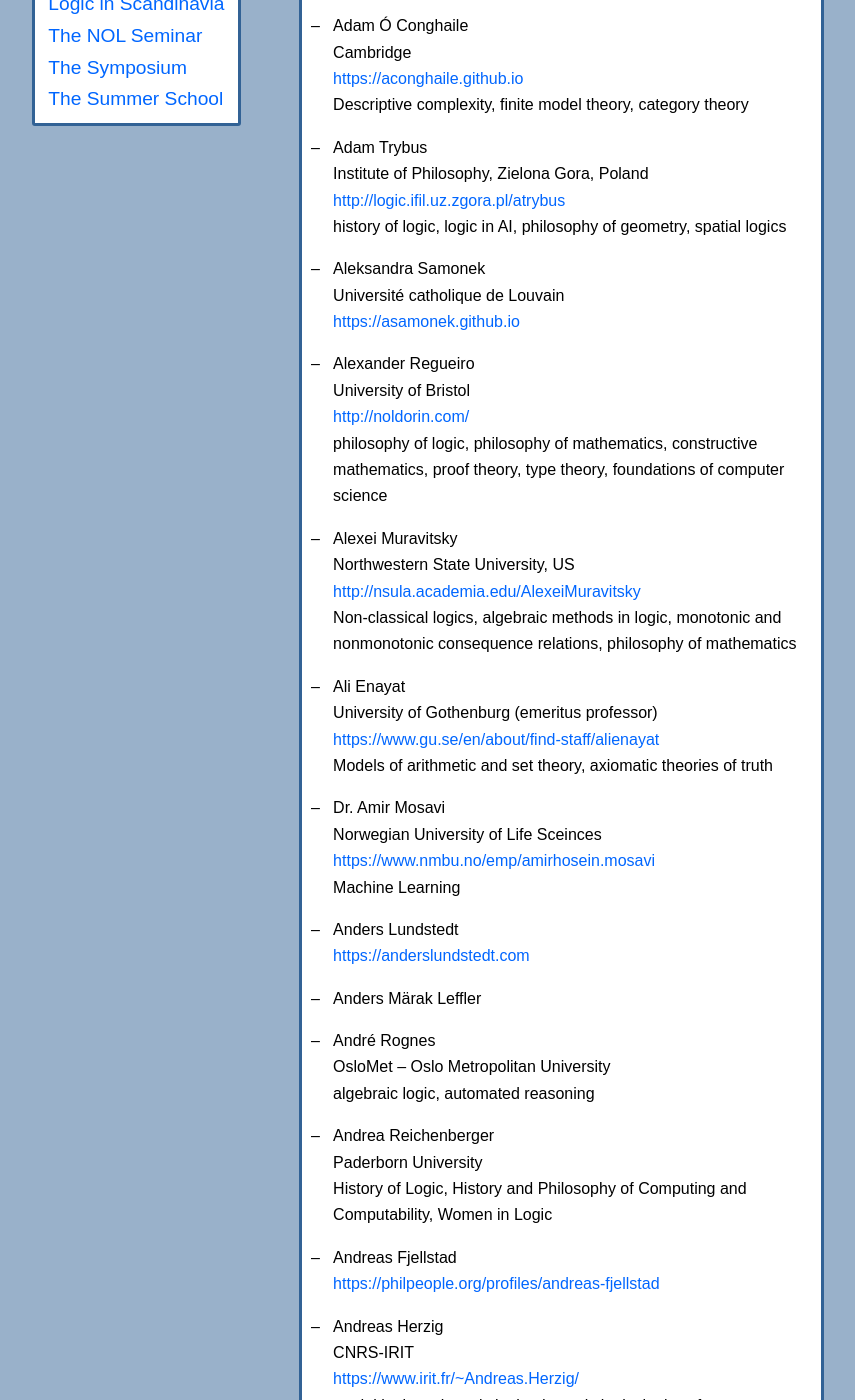
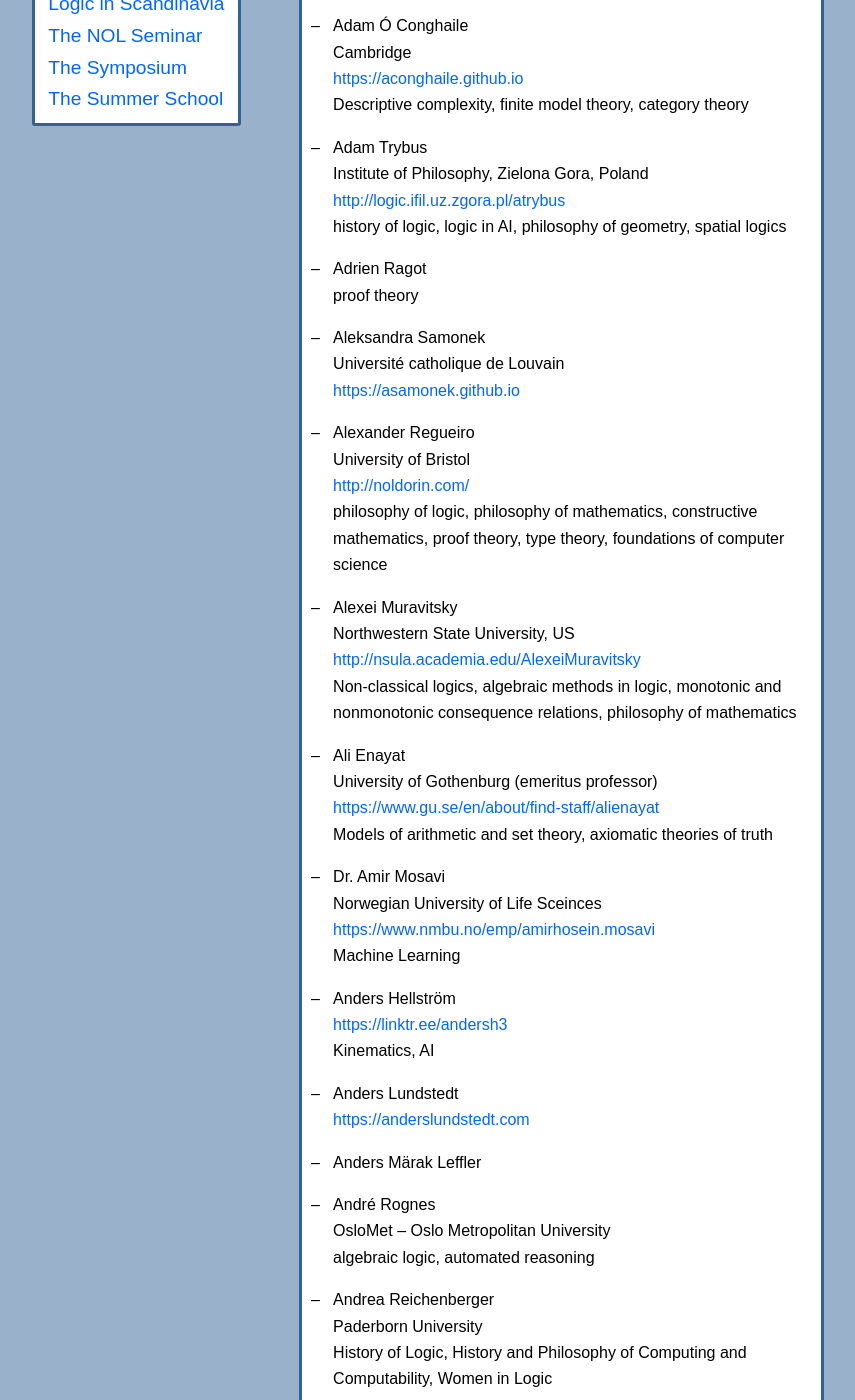
Before and after one commit to scandinavianlogic/scandinavianlogic.github.io, a Jekyll site: the page built from members.md, in a window 1280 px wide and 1400 px high, scrolled down 493 px. Shown: the whole window, without its empty margins (212-1067 px from the left). Built offline with Jekyll 4.4.1, drawn with Linux system fonts in a browser that asks for light colours.

Commit message:
new members

```diff
--- a/members.md
+++ b/members.md
@@ -20,6 +20,9 @@ membership.
   Institute of Philosophy, Zielona Gora, Poland
   <http://logic.ifil.uz.zgora.pl/atrybus>
   history of logic, logic in AI, philosophy of geometry, spatial logics
+
+- Adrien Ragot
+  proof theory
 
 - Aleksandra Samonek
   Université catholique de Louvain
@@ -44,6 +47,10 @@ membership.
   Norwegian University of Life Sceinces
   <https://www.nmbu.no/emp/amirhosein.mosavi>
   Machine Learning
+
+- Anders Hellström
+  <https://linktr.ee/andersh3>
+  Kinematics, AI
 
 - Anders Lundstedt
   <https://anderslundstedt.com>
```
